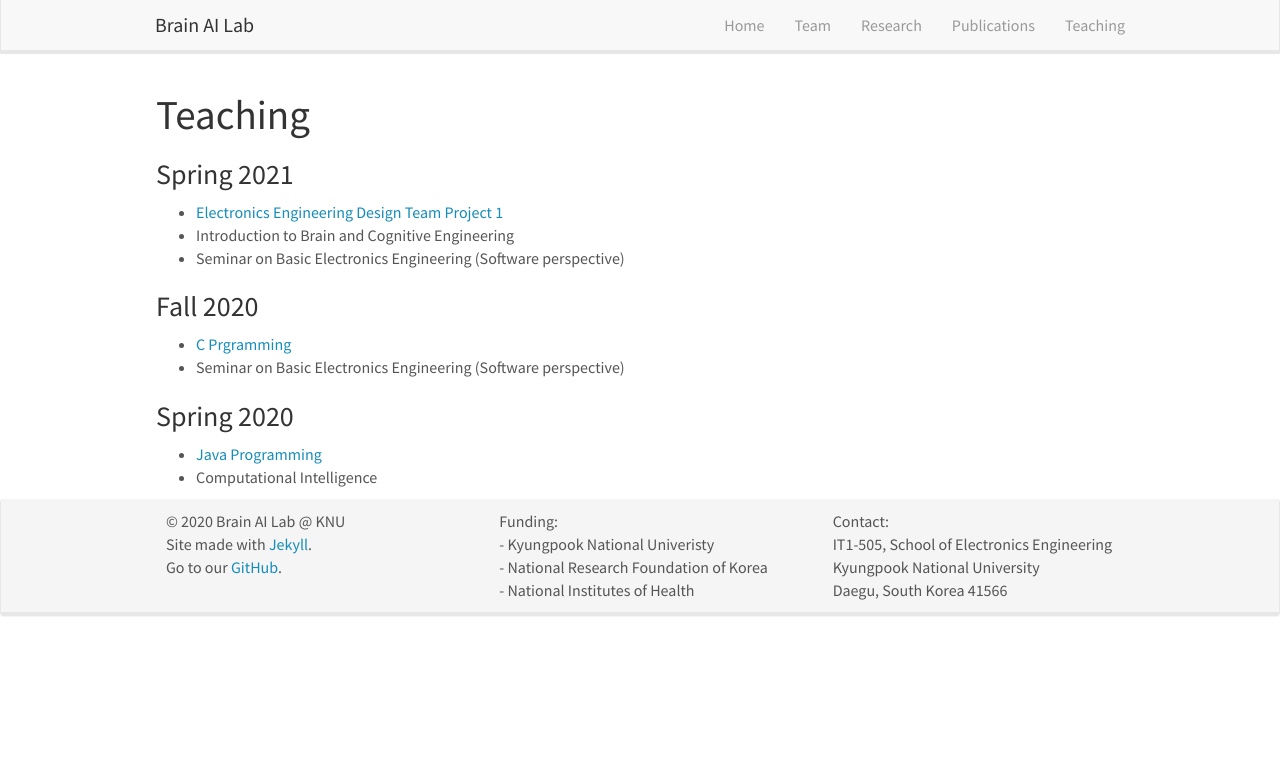
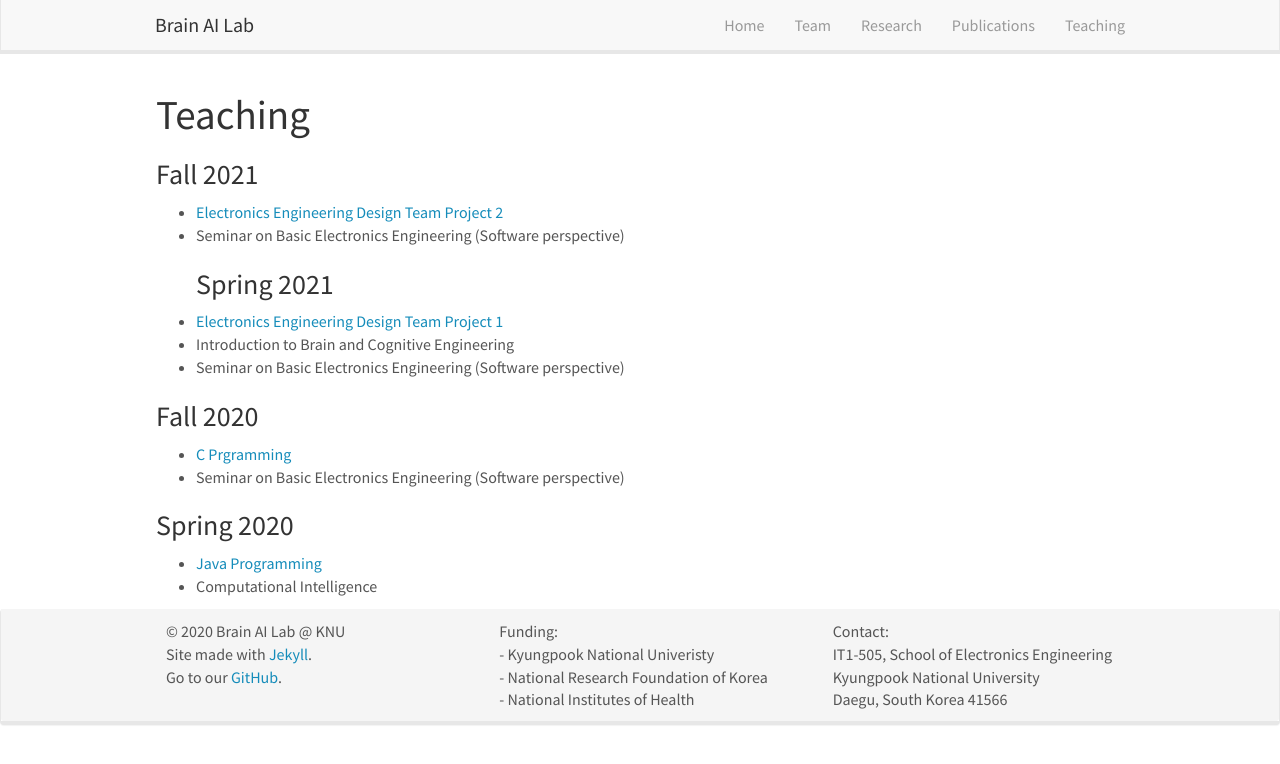
Before and after one commit to KNU-BrainAI/knu-brainai.github.io, a Jekyll site: the page built from _pages/teaching.md, in a window 1280 px wide. Shown: the top 764 px of the page. Built offline with Jekyll 4.4.1, drawn with Linux system fonts in a browser that asks for light colours; nearby versions of some CDN libraries.

Commit message:
Update teaching.md

```diff
--- a/_pages/teaching.md
+++ b/_pages/teaching.md
@@ -8,6 +8,9 @@ permalink: /teaching/
 
 
 # Teaching
+### Fall 2021
+- [Electronics Engineering Design Team Project 2](https://github.com/KNU-BrainAI-Capstone2021)
+- Seminar on Basic Electronics Engineering (Software perspective)
 ### Spring 2021
 - [Electronics Engineering Design Team Project 1](https://github.com/KNU-BrainAI-Capstone2021)
 - Introduction to Brain and Cognitive Engineering
```
